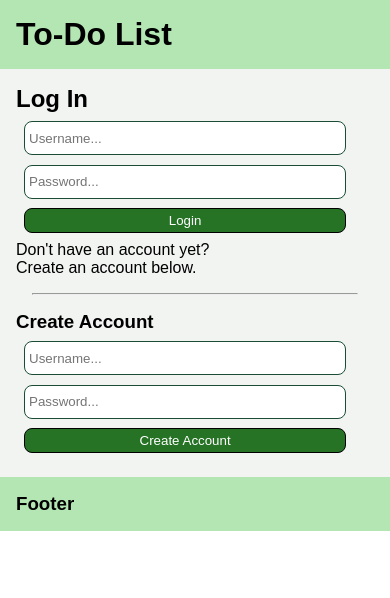
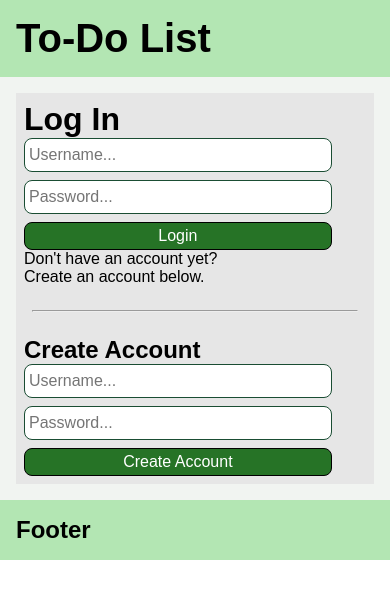
Before and after one commit to zen-da-baker/to-do-list, a website: page public/index.html in a window 390 px wide. Drawn offline with Linux system fonts and the light colour scheme.

Commit message:
Login styling

```diff
--- a/public/index.html
+++ b/public/index.html
@@ -20,7 +20,8 @@
         </header>
 
         <main class="main">
-            <div id="login">
+            <div class="flex" id="login">
+                <div class="login">
                     <h2>Log In</h2>
 
                     <div id="credential-msg"></div>
@@ -39,9 +40,11 @@
 
 
                     <p>Don't have an account yet? <br> Create an account below.</p>
+                </div>
 
                 <hr>
 
+                <div class="signup">
                     <h3>Create Account</h3>
                     <div class="flex-col login-field">
                         <input id="signup-username" type="text" placeholder="Username..." class="login-input"/>
@@ -53,6 +56,7 @@
                             class="btn primary-btn">
                             Create Account
                         </button>
+                    </div>
                 </div>
 
             </div>
--- a/public/style.css
+++ b/public/style.css
@@ -25,17 +25,20 @@ html {
     font-family: Arial, Helvetica, sans-serif;
 }
 
-.inline-text {
-    margin: 0 0.5rem;
-    padding: 0.25rem;
-    background-color: hsla(150, 50%, 90%, 0);
-    border: 0 solid black;
-    border-radius: 0.5rem;
+h1 {
+    font-size: 2.5rem;
 }
-.inline-text:hover {
-    background-color: hsla(150, 50%, 90%, 0.5);
-    border: 0.1rem solid black;
-    padding: 0.15rem;
+
+h2 {
+    font-size: 2rem;
+}
+
+h3 {
+    font-size: 1.5rem;
+}
+
+p, input, .btn {
+    font-size: 1rem;
 }
 
 .checkbox:checked ~ .inline-text {
@@ -74,8 +77,9 @@ hr {
 
 .login-field {
     height: 7rem;
-    width: 21rem;
-    padding: 0.5rem;
+    width: auto;
+    margin: 2rem;
+    padding: 0.25rem;
 }
 
 .card {
@@ -88,6 +92,19 @@ hr {
 .app-head {
     display: flex;
     justify-content: space-between;
+}
+
+.app-body {
+    margin: 0 5rem;
+}
+
+#login {
+    padding: 1rem;
+    margin: 0 auto;
+
+    width: 30rem;
+
+    background-color: hsl(1, 0%, 90%);
 }
 
 #credential-msg {
@@ -130,12 +147,24 @@ hr {
     display: none;
 }
 
+.inline-text {
+    margin: 0 0.5rem;
+    padding: 0.25rem;
+    background-color: hsla(150, 50%, 90%, 0);
+    border: 0 solid black;
+    border-radius: 0.5rem;
+}
+.inline-text:hover {
+    background-color: hsla(150, 50%, 90%, 0.5);
+    border: 0.1rem solid black;
+    padding: 0.15rem;
+}
+
 .item {
-    width: 20rem;
-    margin: 0.25rem;
+    padding: 0.35rem;
 }
 .item:hover {
-    background-color: hsl(1, 0%, 80%);
+    background-color: hsl(1, 0%, 90%);
 }
 
 .danger-btn {
@@ -168,8 +197,29 @@ hr {
 
 /* 5. Responsive Design
 ========================================================= */
-@media only screen and (max-width: 400px) {
+@media only screen and (max-width: 600px) {
     .login-field {
         width: 90%;
     }
 }
+
+@media only screen and (max-width: 500px) {
+    #login {
+        width: 100%;
+        margin: 0;
+        padding: 0;
+    }
+
+    .login-field {
+        margin: 0;
+        padding: 0;
+    }
+
+    .login {
+        padding: 0.5rem;
+    }
+
+    .signup {
+        padding: 0.5rem;
+    }
+}
```
Lines whose indentation alone changed are shown as unchanged.
